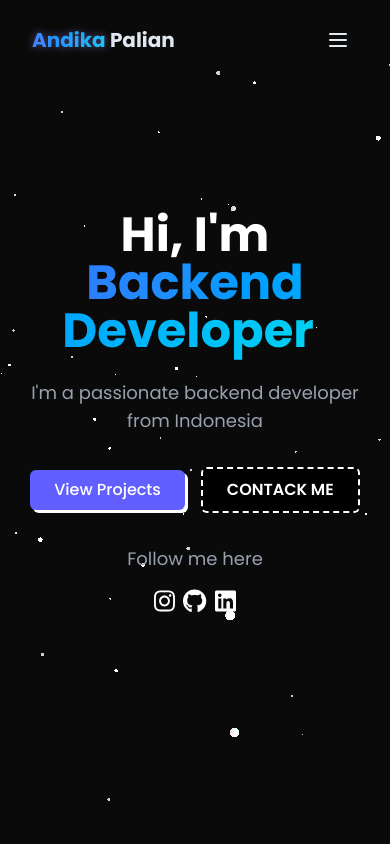
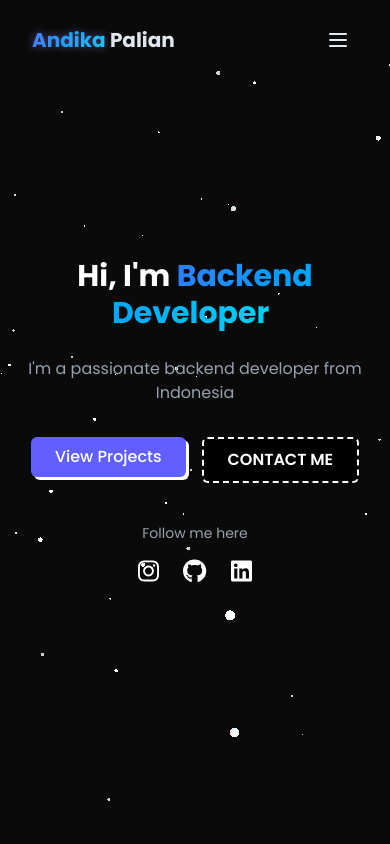
Before and after one commit to andikaPalian/andikaportfolio, a React (Vite) app: page / in a window 390 px wide. Shown: the top 844 px of the page. Built offline with nearby package versions, Linux system fonts and the light colour scheme.

Commit message:
Refactor Home component for improved layout and styling; enhance responsiveness and accessibility

```diff
--- a/src/pages/Home.jsx
+++ b/src/pages/Home.jsx
@@ -2,17 +2,12 @@ import React from "react";
 import { Typewriter } from "react-simple-typewriter";
 import Particles from "../components/background/Particles";
 import { FontAwesomeIcon } from "@fortawesome/react-fontawesome";
-import { faInstagram, faGithub, faLinkedin } from '@fortawesome/free-brands-svg-icons';
+import { faInstagram, faGithub, faLinkedin } from "@fortawesome/free-brands-svg-icons";
 
 const Home = () => {
-  //   const {text} = useTypewriter({
-  //     words: ["Andika", "Backend Developer"],
-  //     loop: true,
-  //     typeSpeed: 120,
-  //     deleteSpeed: 70
-  // });
   return (
-    <div style={{ width: "100%", height: "600px", position: "relative", minHeight: "100vh" }}>
+    <div className="w-full min-h-[100dvh] relative">
+      {/* Background Particles */}
       <div className="absolute inset-0 z-0">
         <Particles
           particleColors={["#ffffff", "#ffffff"]}
@@ -25,12 +20,12 @@ const Home = () => {
           disableRotation={false}
         />
       </div>
-      <section
-        id="home"
-        className="min-h-screen flex items-center justify-center relative"
-      >
-        <div className="text-center z-10 px-4">
-          <h1 className="text-5xl md:text-7xl font-bold mb-6 leading-right text-white">
+
+      {/* Main Section */}
+      <section id="home" className="min-h-[100dvh] flex items-center justify-center relative">
+        <div className="text-center z-10 px-4 max-w-4xl w-full">
+          {/* Heading */}
+          <h1 className="text-3xl sm:text-4xl md:text-6xl font-bold mb-6 leading-tight text-white">
             Hi, I'm{" "}
             <span className="bg-gradient-to-r from-blue-500 to-cyan-400 bg-clip-text text-transparent">
               <Typewriter
@@ -42,40 +37,42 @@ const Home = () => {
                 deleteSpeed={70}
               />
             </span>
-            {/* <span><Cursor cursorStyle='|' /></span> */}
           </h1>
 
-          <p className="text-gray-400 text-lg mb-8 max-w-lg mx-auto">
+          {/* Subtext */}
+          <p className="text-gray-400 text-base sm:text-lg mb-8 max-w-xl mx-auto">
             I'm a passionate backend developer from Indonesia
           </p>
 
-          {/* <div className='flex justify-center space-x-4'>
-                    <a href="" className='bg-blue-500 text-white py-3 px-6 rounded font-medium transition relative overflow-hidden hover:-translate-y-0.5 hover:shadow-[0_0_15px_rgba(59, 130, 246, 0.4)]'>View Projects</a>
-                </div> */}
-          <div className="flex items-center justify-center space-x-4">
-            <button className="px-6 py-2 font-medium bg-indigo-500 text-white w-fit transition-all shadow-[3px_3px_0px_white] hover:shadow-none hover:translate-x-[3px] hover:translate-y-[3px] rounded-md">
-              <a href="">View Projects</a>
-            </button>
-
-            <button className="rounded-md border-2 border-dashed border-white bg-black px-6 py-[9px] font-semibold uppercase text-white transition-all duration-300 hover:translate-x-[-4px] hover:translate-y-[-4px] hover:rounded-md hover:shadow-[4px_4px_0px_white] active:translate-x-[0px] active:translate-y-[0px] active:rounded-2xl active:shadow-none">
-              <a href="">Contack Me</a>
-            </button>
+          {/* Buttons */}
+          <div className="flex flex-wrap justify-center gap-4">
+            <a href="">
+              <button className="px-6 py-2 font-medium bg-indigo-500 text-white w-fit transition-all shadow-[3px_3px_0px_white] hover:shadow-none hover:translate-x-[3px] hover:translate-y-[3px] rounded-md">
+                View Projects
+              </button>
+            </a>
+            <a href="">
+              <button className="rounded-md border-2 border-dashed border-white bg-black px-6 py-[9px] font-semibold uppercase text-white transition-all duration-300 hover:translate-x-[-4px] hover:translate-y-[-4px] hover:rounded-md hover:shadow-[4px_4px_0px_white] active:translate-x-[0px] active:translate-y-[0px] active:rounded-2xl active:shadow-none">
+                Contact Me
+              </button>
+            </a>
           </div>
 
-          <div className="flex justify-center space-x-4 mt-8">
-            <h1 className="text-gray-400 text-lg">Follow me here</h1>
-          </div>
-            <div className="flex justify-center py-4 space-x-2">
-              <a href="https://www.instagram.com/andika121204/" target="_blank">
-                <FontAwesomeIcon icon={faInstagram} className="text-white text-2xl" />
+          {/* Social Media */}
+          <div className="mt-10">
+            <p className="text-gray-400 text-sm sm:text-base mb-4">Follow me here</p>
+            <div className="flex justify-center gap-6">
+              <a href="https://www.instagram.com/andika121204/" target="_blank" rel="noopener noreferrer">
+                <FontAwesomeIcon icon={faInstagram} className="text-white text-2xl hover:text-pink-500" />
               </a>
-              <a href="https://github.com/andikaPalian" target="_blank">
-                <FontAwesomeIcon icon={faGithub} className="text-white text-2xl" />
+              <a href="https://github.com/andikaPalian" target="_blank" rel="noopener noreferrer">
+                <FontAwesomeIcon icon={faGithub} className="text-white text-2xl hover:text-gray-300" />
               </a>
-              <a href="https://www.linkedin.com/in/andika-palian-4b96b0309/" target="_blank">
-                <FontAwesomeIcon icon={faLinkedin} className="text-white text-2xl" />
+              <a href="https://www.linkedin.com/in/andika-palian-4b96b0309/" target="_blank" rel="noopener noreferrer">
+                <FontAwesomeIcon icon={faLinkedin} className="text-white text-2xl hover:text-blue-400" />
               </a>
             </div>
+          </div>
         </div>
       </section>
     </div>
```
